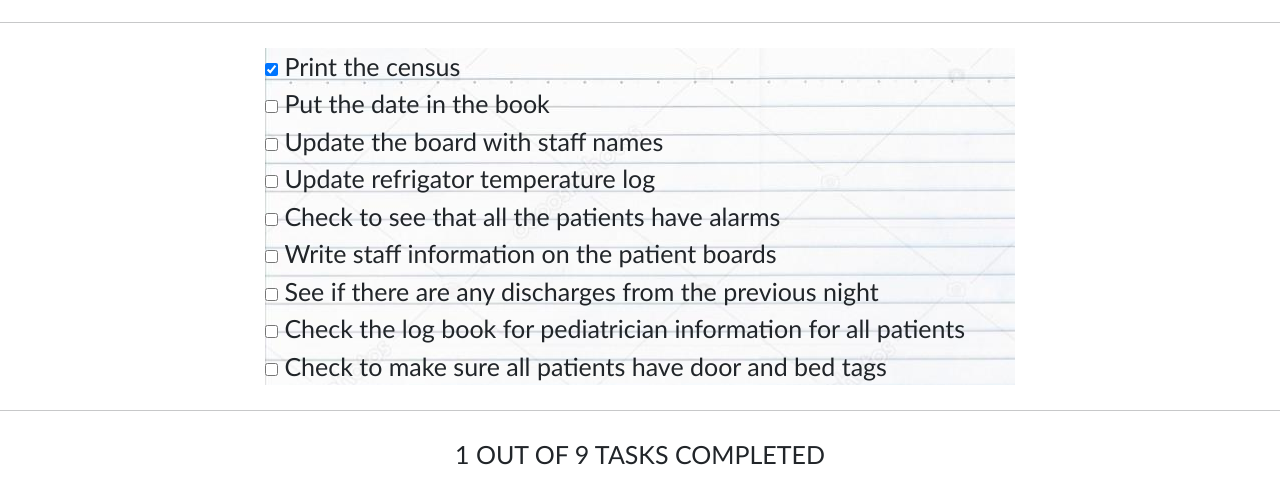
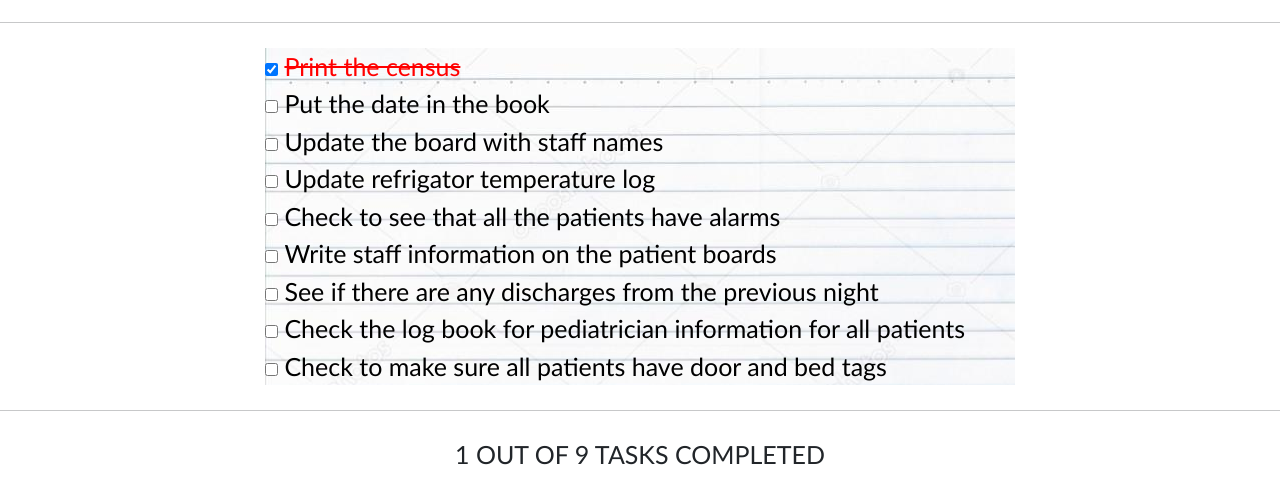
Before and after one commit to mustafa3306/TodoList, a plain HTML site: page solution/index.html in a window 1280 px wide. Both pictures are taken after a click on the checkbox "Print the census". Shown: the part 116-620 px from the top of the page. Drawn offline with nearby package versions, Linux system fonts and the light colour scheme.

Commit message:
not fixed

```diff
--- a/solution/index.html
+++ b/solution/index.html
@@ -12,7 +12,7 @@
     <div class="container"></div>
         <h1 class="text-center mt-4">DON'T FORGET TO</h1>
         <hr>
-        <div class="myFormList">
+        <div class="my-list">
             <form>
                 <input class="inputum" type="checkbox" id="bir" name="yapilcaklar" value="text">
                 <label class="labellerim" for="bir"> Print the census</label><br>
--- a/solution/index.js
+++ b/solution/index.js
@@ -1,11 +1,21 @@
-let myDiv = document.querySelector(".myFormList");
-let myDolists = document.querySelector("label");
+let myGeneralDiv = document.querySelector(".my-list");
+
 let myCounter = document.querySelector("span");
 
 
-myDiv.addEventListener("click", (e) => {
-    if(e.target.classList.contains("inputum"))
-        myCounter.innerText++
+myGeneralDiv.addEventListener("click", (e) => {
+    let myPar = e.target.nextElementSibling;
+    // console.log(myPar);
+    if(e.target.className == "inputum"){
+        if (true) {
+            e.target.nextElementSibling.innerHTML = `<del>${myPar.innerText}</del>`
+            e.target.nextElementSibling.style.color = "red"
+            myCounter.innerText++
 
+        }else{
+            e.target.nextElementSibling.innerHTML = `<del>${myPar.innerText}</del>`
+            myCounter.innerText--
+        }
 
+    }
 })
--- a/solution/style.css
+++ b/solution/style.css
@@ -10,3 +10,7 @@ form {
   width: 30rem;
   margin: auto;
 }
+
+.labellerim {
+  color: black;
+}
```
